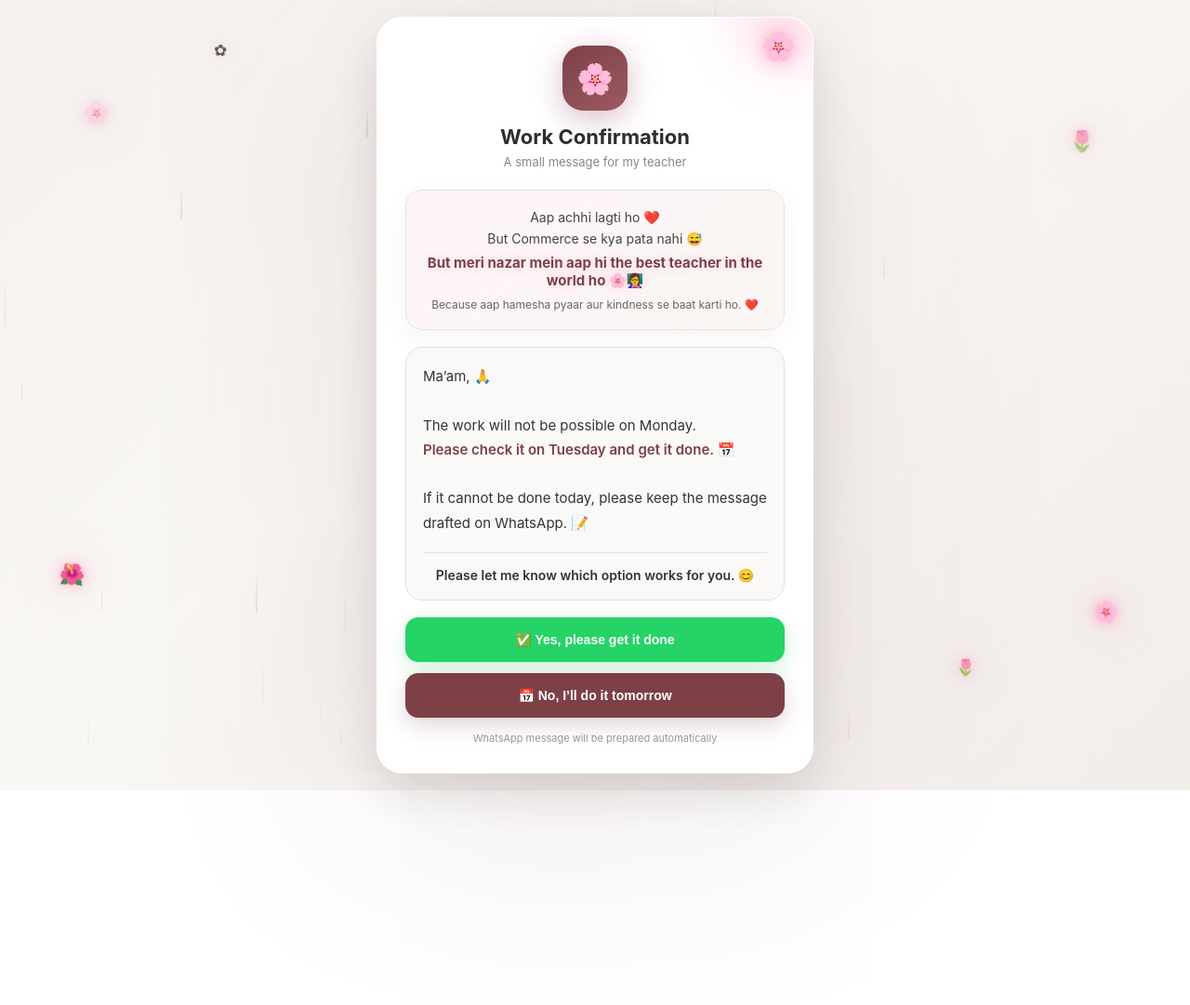
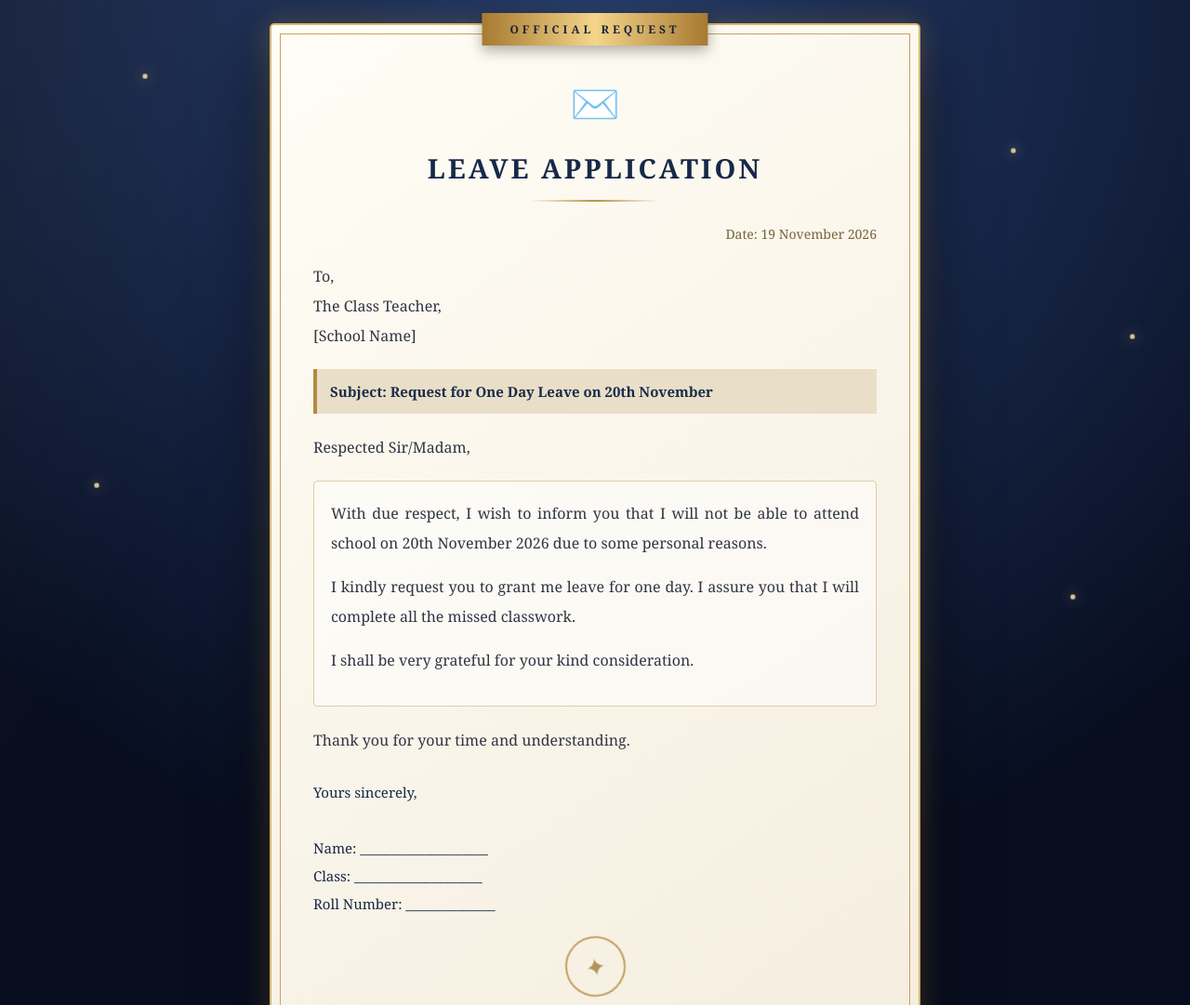
Before and after one commit to cyber-mayank447/Eng-Ma-am, a plain HTML site: page index.html in a window 1280 px wide. Shown: the top 1081 px of the page at 93% size. Before the commit the page ends 850 px from the top, so only its background shows below. Drawn offline with Linux system fonts and the light colour scheme.

Commit message:
Update index.html

```diff
--- a/index.html
+++ b/index.html
@@ -1,475 +1,293 @@
+
 <!DOCTYPE html>
 <html lang="en">
 <head>
 <meta charset="UTF-8">
 <meta name="viewport" content="width=device-width, initial-scale=1.0">
-
-<title>For My Best Teacher 🌸</title>
+<title>Royal Leave Application</title>
 
 <style>
-* {
-    margin: 0;
-    padding: 0;
-    box-sizing: border-box;
+*{margin:0;padding:0;box-sizing:border-box}
+
+body{
+ min-height:100vh;
+ background:radial-gradient(circle at top,#263e70,#080e20 70%);
+ font-family:Georgia,serif;
+ display:flex;
+ justify-content:center;
+ align-items:center;
+ padding:25px 15px;
+ overflow-x:hidden;
 }
 
-html,
-body {
-    width: 100%;
-    min-height: 100%;
+body::before{
+ content:"";
+ position:fixed;
+ inset:0;
+ background:linear-gradient(120deg,transparent 35%,#ffffff0a 50%,transparent 65%);
+ background-size:200% 200%;
+ animation:shine 6s linear infinite;
+ pointer-events:none;
 }
 
-body {
-    min-height: 100vh;
-    display: flex;
-    justify-content: center;
-    align-items: center;
-    padding: 18px;
-    overflow: hidden;
-    font-family: Inter, -apple-system, BlinkMacSystemFont, "Segoe UI", sans-serif;
-    background: linear-gradient(135deg, #f8f5f2, #ebe5df, #f9f7f4, #e9e1dc);
-    background-size: 400% 400%;
-    animation: backgroundMove 15s ease infinite;
-    position: relative;
+@keyframes shine{
+ from{background-position:-200% 0}
+ to{background-position:200% 0}
 }
 
-/* =========================
-   RAIN
-========================= */
-
-.rain {
-    position: fixed;
-    inset: 0;
-    overflow: hidden;
-    pointer-events: none;
-    z-index: 1;
+.stars{
+ position:fixed;
+ inset:0;
+ pointer-events:none;
 }
 
-.drop {
-    position: absolute;
-    top: -50px;
-    width: 1.5px;
-    background: linear-gradient(transparent, rgba(125, 64, 71, .25));
-    border-radius: 50%;
-    animation: rainFall linear forwards;
+.stars span{
+ position:absolute;
+ width:4px;
+ height:4px;
+ background:#ffe6a3;
+ border-radius:50%;
+ box-shadow:0 0 12px #ffdc8a;
+ animation:twinkle 2s infinite alternate;
 }
 
-@keyframes rainFall {
-    from {
-        transform: translateY(-60px);
-        opacity: 0;
-    }
-    10% {
-        opacity: .8;
-    }
-    90% {
-        opacity: .5;
-    }
-    to {
-        transform: translateY(110vh);
-        opacity: 0;
-    }
+@keyframes twinkle{
+ from{opacity:.2;transform:scale(.6)}
+ to{opacity:1;transform:scale(1.5)}
 }
 
-/* =========================
-   FLOWERS
-========================= */
-
-.flowers {
-    position: fixed;
-    inset: 0;
-    pointer-events: none;
-    z-index: 2;
+.container{
+ width:100%;
+ max-width:700px;
+ position:relative;
+ animation:open 1.4s ease;
 }
 
-.flower {
-    position: absolute;
-    font-size: 22px;
-    filter: drop-shadow(0 0 7px rgba(255, 150, 190, .8)) drop-shadow(0 0 18px rgba(255, 180, 210, .5));
-    animation: flowerFloat 6s ease-in-out infinite, flowerGlow 2.5s ease-in-out infinite alternate;
+@keyframes open{
+ 0%{opacity:0;transform:translateY(60px) rotateX(12deg)}
+ 100%{opacity:1;transform:translateY(0) rotateX(0)}
 }
 
-.flower:nth-child(1) { left: 7%; top: 14%; }
-.flower:nth-child(2) { right: 8%; top: 19%; animation-delay: 1s; }
-.flower:nth-child(3) { left: 5%; bottom: 19%; animation-delay: 1.7s; }
-.flower:nth-child(4) { right: 6%; bottom: 14%; animation-delay: 2.3s; }
-.flower:nth-child(5) { left: 18%; top: 7%; font-size: 17px; animation-delay: .8s; }
-.flower:nth-child(6) { right: 18%; bottom: 7%; font-size: 17px; animation-delay: 1.4s; }
-
-@keyframes flowerFloat {
-    0%, 100% { transform: translateY(0) rotate(-5deg); }
-    50% { transform: translateY(-18px) rotate(8deg); }
+.card{
+ background:linear-gradient(145deg,#fffdf6,#f5eedf);
+ border-radius:5px;
+ padding:45px;
+ position:relative;
+ box-shadow:0 25px 80px #0009,0 0 30px #d5ae6055;
+ border:2px solid #d7b66f;
 }
 
-@keyframes flowerGlow {
-    from { opacity: .55; }
-    to { opacity: 1; }
+.card::before{
+ content:"";
+ position:absolute;
+ inset:9px;
+ border:1px solid #c5a35e;
+ pointer-events:none;
 }
 
-/* =========================
-   MAIN CARD
-========================= */
-
-.card {
-    position: relative;
-    z-index: 5;
-    width: 100%;
-    max-width: 470px;
-    padding: 30px;
-    background: rgba(255, 255, 255, .96);
-    border: 1px solid rgba(255, 255, 255, .9);
-    border-radius: 28px;
-    box-shadow: 0 25px 1000px rgba(125, 64, 71, .18), 0 20px 55px rgba(0, 0, 0, .12);
-    backdrop-filter: blur(14px);
-    -webkit-backdrop-filter: blur(14px);
-    animation: cardIn .8s cubic-bezier(.22, 1, .36, 1);
-    overflow: hidden;
+.ribbon{
+ position:absolute;
+ top:-13px;
+ left:50%;
+ transform:translateX(-50%);
+ background:linear-gradient(90deg,#a77a30,#f4d58a,#a77a30);
+ color:#17213b;
+ padding:9px 30px;
+ font-size:12px;
+ letter-spacing:4px;
+ font-weight:bold;
+ box-shadow:0 5px 15px #0005;
 }
 
-.card::before {
-    content: "";
-    position: absolute;
-    width: 190px;
-    height: 190px;
-    top: -100px;
-    right: -70px;
-    background: radial-gradient(circle, rgba(255, 170, 200, .38), transparent 70%);
-    filter: blur(15px);
-    pointer-events: none;
+.logo{
+ text-align:center;
+ font-size:43px;
+ margin:15px 0;
+ animation:float 3s ease-in-out infinite;
 }
 
-.card::after {
-    content: "🌸";
-    position: absolute;
-    right: 18px;
-    top: 12px;
-    font-size: 30px;
-    opacity: .45;
-    filter: drop-shadow(0 0 10px rgba(255, 130, 180, .8));
-    animation: flowerGlow 2s infinite alternate;
+@keyframes float{
+ 50%{transform:translateY(-8px)}
 }
 
-/* =========================
-   HEADER
-========================= */
-
-.header {
-    text-align: center;
-    margin-bottom: 22px;
-    animation: fadeUp .7s .15s both;
+h1{
+ text-align:center;
+ color:#172849;
+ font-size:29px;
+ letter-spacing:3px;
+ margin-bottom:10px;
 }
 
-.logo {
-    width: 70px;
-    height: 70px;
-    margin: auto;
-    display: flex;
-    align-items: center;
-    justify-content: center;
-    border-radius: 22px;
-    font-size: 32px;
-    background: linear-gradient(145deg, #7d4047, #9c5a63);
-    color: white;
-    box-shadow: 0 10px 30px rgba(125, 64, 71, .25), 0 0 35px rgba(255, 160, 190, .22);
-    animation: logoIn .8s cubic-bezier(.22,1,.36,1);
+.goldline{
+ width:140px;
+ height:2px;
+ background:linear-gradient(90deg,transparent,#bb9145,transparent);
+ margin:15px auto 25px;
 }
 
-h1 {
-    margin-top: 15px;
-    font-size: 22px;
-    font-weight: 700;
-    color: #2e2e2e;
+.date{
+ text-align:right;
+ color:#78633c;
+ font-size:14px;
+ margin-bottom:20px;
 }
 
-.subtitle {
-    margin-top: 6px;
-    font-size: 13px;
-    color: #888;
+p{
+ color:#303544;
+ font-size:16px;
+ line-height:2;
+ margin-bottom:15px;
 }
 
-/* =========================
-   APPRECIATION
-========================= */
-
-.appreciation {
-    margin-bottom: 18px;
-    padding: 17px;
-    text-align: center;
-    border-radius: 18px;
-    background: linear-gradient(135deg, rgba(255,244,248,.96), rgba(250,246,243,.96));
-    border: 1px solid #eadfe1;
-    box-shadow: 0 8px 25px rgba(125,64,71,.06);
-    animation: fadeUp .7s .25s both;
+.subject{
+ margin:20px 0;
+ padding:14px;
+ background:#e9dfc8;
+ border-left:4px solid #b18a42;
+ color:#192b4a;
+ font-weight:bold;
+ font-size:15px;
 }
 
-.appreciation .line {
-    display: block;
-    color: #444;
-    font-size: 14px;
-    line-height: 1.65;
+.bodytext{
+ text-align:justify;
 }
 
-.appreciation .special {
-    display: block;
-    margin-top: 5px;
-    color: #7d4047;
-    font-size: 15px;
-    font-weight: 700;
-    text-shadow: 0 0 12px rgba(255,160,190,.35);
+.details{
+ padding:18px;
+ border:1px solid #ddcda9;
+ background:#ffffff85;
+ margin:20px 0;
+ border-radius:4px;
 }
 
-.appreciation .reason {
-    margin-top: 8px;
-    color: #666;
-    font-size: 12px;
-    line-height: 1.5;
+.signature{
+ margin-top:25px;
+ color:#172849;
+ line-height:2;
+ font-size:15px;
 }
 
-/* =========================
-   MESSAGE
-========================= */
-
-.message-box {
-    background: #faf9f7;
-    border: 1px solid #e5e1dc;
-    border-radius: 18px;
-    padding: 18px;
-    animation: fadeUp .7s .35s both;
+.seal{
+ width:65px;
+ height:65px;
+ border:2px solid #b58b43;
+ border-radius:50%;
+ display:flex;
+ align-items:center;
+ justify-content:center;
+ color:#a47c39;
+ font-size:27px;
+ margin:20px auto 0;
+ transform:rotate(-12deg);
+ opacity:.8;
 }
 
-.message {
-    color: #343434;
-    font-size: 15px;
-    line-height: 1.75;
+.btn{
+ display:block;
+ margin:25px auto 0;
+ padding:14px 32px;
+ background:linear-gradient(90deg,#b18742,#f1d18a,#b18742);
+ color:#14213d;
+ border:none;
+ border-radius:3px;
+ font-weight:bold;
+ letter-spacing:1px;
+ font-size:14px;
+ cursor:pointer;
+ transition:.4s;
+ box-shadow:0 8px 20px #0005;
 }
 
-.highlight {
-    color: #7d4047;
-    font-weight: 600;
+.btn:hover{
+ transform:translateY(-5px);
+ box-shadow:0 12px 25px #0007;
 }
 
-.question {
-    margin-top: 18px;
-    padding-top: 15px;
-    border-top: 1px solid #e5e1dc;
-    text-align: center;
-    font-size: 14px;
-    font-weight: 600;
-    color: #333;
+@media(max-width:550px){
+ .card{padding:35px 23px}
+ h1{font-size:23px}
+ p{font-size:14px}
 }
 
-/* =========================
-   BUTTONS
-========================= */
-
-.buttons {
-    display: grid;
-    gap: 12px;
-    margin-top: 18px;
-    animation: fadeUp .7s .5s both;
-}
-
-button {
-    width: 100%;
-    padding: 16px 14px;
-    border: none;
-    border-radius: 14px;
-    color: white;
-    font-size: 14px;
-    font-weight: 700;
-    cursor: pointer;
-    transition: transform .2s ease, box-shadow .2s ease, filter .2s ease;
-}
-
-button:hover {
-    transform: translateY(-3px);
-    filter: brightness(1.04);
-}
-
-button:active {
-    transform: scale(.97);
-}
-
-.yes {
-    background: #25D366;
-    box-shadow: 0 8px 22px rgba(37,211,102,.22);
-}
-
-.no {
-    background: #7d4047;
-    box-shadow: 0 8px 22px rgba(125,64,71,.22);
-}
-
-/* =========================
-   FOOTER
-========================= */
-
-.footer {
-    text-align: center;
-    margin-top: 15px;
-    font-size: 11px;
-    color: #999;
-    animation: fadeUp .7s .65s both;
-}
-
-/* =========================
-   ANIMATIONS
-========================= */
-
-@keyframes cardIn {
-    from {
-        opacity: 0;
-        transform: translateY(35px) scale(.94);
-    }
-    to {
-        opacity: 1;
-        transform: translateY(0) scale(1);
-    }
-}
-
-@keyframes fadeUp {
-    from {
-        opacity: 0;
-        transform: translateY(18px);
-    }
-    to {
-        opacity: 1;
-        transform: translateY(0);
-    }
-}
-
-@keyframes logoIn {
-    from {
-        opacity: 0;
-        transform: scale(.6) rotate(-10deg);
-    }
-    to {
-        opacity: 1;
-        transform: scale(1) rotate(0);
-    }
-}
-
-@keyframes backgroundMove {
-    0% { background-position: 0% 50%; }
-    50% { background-position: 100% 50%; }
-    100% { background-position: 0% 50%; }
-}
-
-@media (max-width: 500px) {
-    body { padding: 14px; }
-    .card { padding: 21px; border-radius: 23px; }
-    .logo { width: 62px; height: 62px; font-size: 28px; }
-    h1 { font-size: 20px; }
-    .appreciation { padding: 14px; }
-    .appreciation .line { font-size: 13px; }
-    .appreciation .special { font-size: 14px; }
-    .message { font-size: 14px; }
-    button { padding: 15px 12px; }
-    .flower { font-size: 18px; }
+@media print{
+ body{background:white;display:block;padding:0}
+ body::before,.stars,.btn,.ribbon{display:none}
+ .container{max-width:100%;animation:none}
+ .card{box-shadow:none;border:1px solid #c5a35e}
 }
 </style>
 </head>
 
 <body>
 
-<div class="rain" id="rain"></div>
-
-<div class="flowers">
-    <div class="flower">🌸</div>
-    <div class="flower">🌷</div>
-    <div class="flower">🌺</div>
-    <div class="flower">🌸</div>
-    <div class="flower">✿</div>
-    <div class="flower">🌷</div>
+<div class="stars">
+<span style="top:10%;left:12%"></span>
+<span style="top:20%;left:85%"></span>
+<span style="top:65%;left:8%"></span>
+<span style="top:80%;left:90%"></span>
+<span style="top:45%;left:95%"></span>
+<span style="top:90%;left:35%"></span>
+<span style="top:15%;left:55%"></span>
 </div>
 
+<div class="container">
 <div class="card">
 
-    <div class="header">
-        <div class="logo">🌸</div>
-        <h1>Work Confirmation</h1>
-        <div class="subtitle">A small message for my teacher</div>
-    </div>
+<div class="ribbon">OFFICIAL REQUEST</div>
 
-    <div class="appreciation">
-        <span class="line">Aap achhi lagti ho ❤️</span>
-        <span class="line">But Commerce se kya pata nahi 😅</span>
-        <span class="special">But meri nazar mein aap hi the best teacher in the world ho 🌸👩‍🏫</span>
-        <div class="reason">Because aap hamesha pyaar aur kindness se baat karti ho. ❤️</div>
-    </div>
+<div class="logo">✉️</div>
 
-    <div class="message-box">
-        <div class="message">
-            Ma’am, 🙏<br><br>
-            The work will not be possible on Monday.<br>
-            <span class="highlight">Please check it on Tuesday and get it done. 📅</span><br><br>
-            If it cannot be done today, please keep the message drafted on WhatsApp. 📝
-        </div>
-        <div class="question">Please let me know which option works for you. 😊</div>
-    </div>
+<h1>LEAVE APPLICATION</h1>
+<div class="goldline"></div>
 
-    <div class="buttons">
-        <button class="yes" id="yesButton" onclick="openWhatsApp('yes')">
-            ✅ Yes, please get it done
-        </button>
-        <button class="no" id="noButton" onclick="openWhatsApp('no')">
-            📅 No, I’ll do it tomorrow
-        </button>
-    </div>
+<div class="date">
+Date: 19 November 2026
+</div>
 
-    <div class="footer">WhatsApp message will be prepared automatically</div>
+<p>
+To,<br>
+The Class Teacher,<br>
+[School Name]
+</p>
+
+<div class="subject">
+Subject: Request for One Day Leave on 20th November
+</div>
+
+<p>Respected Sir/Madam,</p>
+
+<div class="details">
+<p class="bodytext">
+With due respect, I wish to inform you that I will not be able to attend school on 20th November 2026 due to some personal reasons.
+</p>
+
+<p class="bodytext">
+I kindly request you to grant me leave for one day. I assure you that I will complete all the missed classwork.
+</p>
+
+<p class="bodytext">
+I shall be very grateful for your kind consideration.
+</p>
+</div>
+
+<p>Thank you for your time and understanding.</p>
+
+<div class="signature">
+Yours sincerely,<br><br>
+Name: ____________________<br>
+Class: ____________________<br>
+Roll Number: ______________
+</div>
+
+<div class="seal">✦</div>
 
 </div>
 
-<script>
-const phoneNumber = "917850965904";
+<button class="btn" onclick="window.print()">
+✧ PRINT APPLICATION ✧
+</button>
 
-function openWhatsApp(option) {
-    let message = "";
-
-    if (option === "yes") {
-        message = "Balak\n\nYes, Please check it on Tuesday and get the work completed.";
-    } else {
-        message = "Balak galt baaat\n\nkara dena Tuesday koo";
-    }
-
-    const whatsappURL = "https://wa.me/" + phoneNumber + "?text=" + encodeURIComponent(message);
-    window.location.assign(whatsappURL);
-}
-
-/* ==================================================
-   RANDOM RAIN
-================================================== */
-
-const rainContainer = document.getElementById("rain");
-
-function createRainDrop() {
-    const drop = document.createElement("span");
-    drop.className = "drop";
-    drop.style.left = Math.random() * 100 + "vw";
-    drop.style.height = (25 + Math.random() * 45) + "px";
-
-    const duration = .6 + Math.random() * 1.2;
-    drop.style.animationDuration = duration + "s";
-
-    rainContainer.appendChild(drop);
-
-    setTimeout(() => {
-        drop.remove();
-    }, duration * 1000 + 200);
-}
-
-setInterval(() => {
-    const amount = Math.floor(Math.random() * 4) + 1;
-    for (let i = 0; i < amount; i++) {
-        createRainDrop();
-    }
-}, 180);
-
-for (let i = 0; i < 20; i++) {
-    setTimeout(createRainDrop, Math.random() * 1800);
-}
-</script>
-
+</div>
 </body>
 </html>
```
